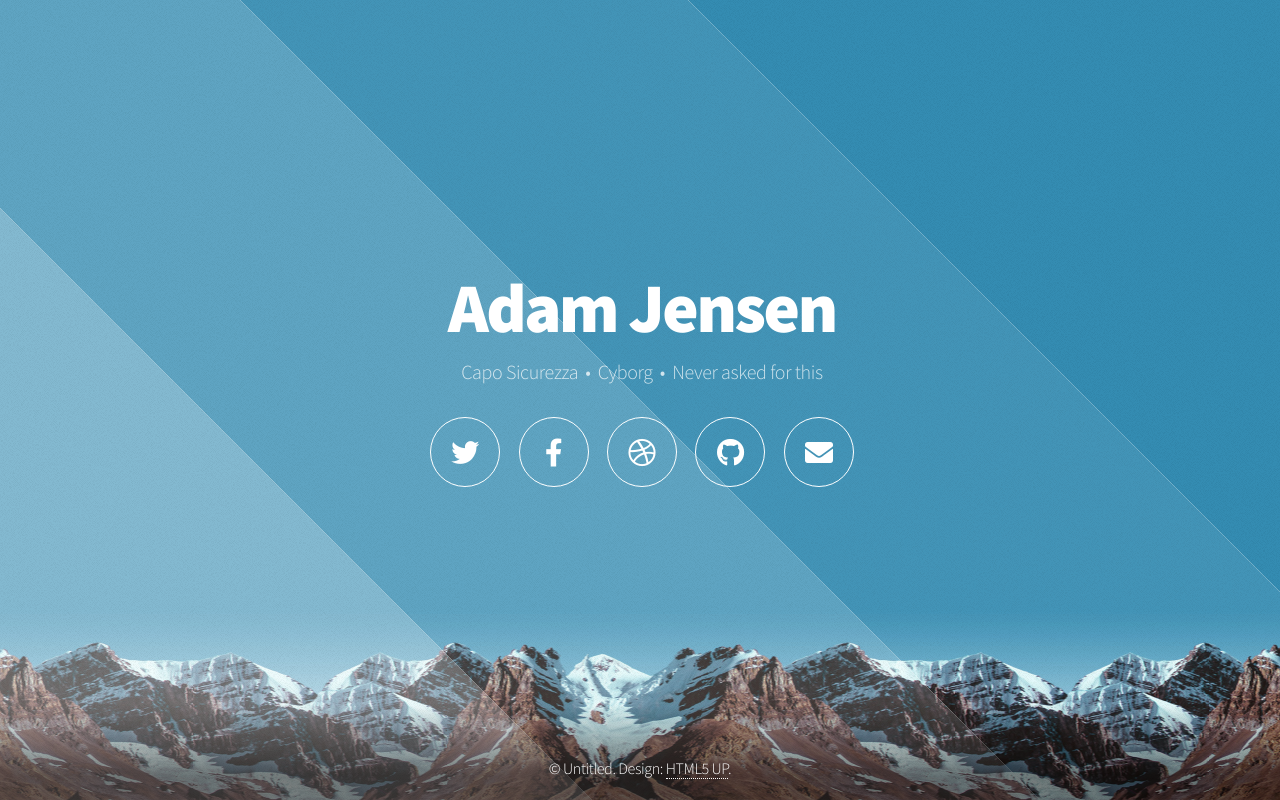
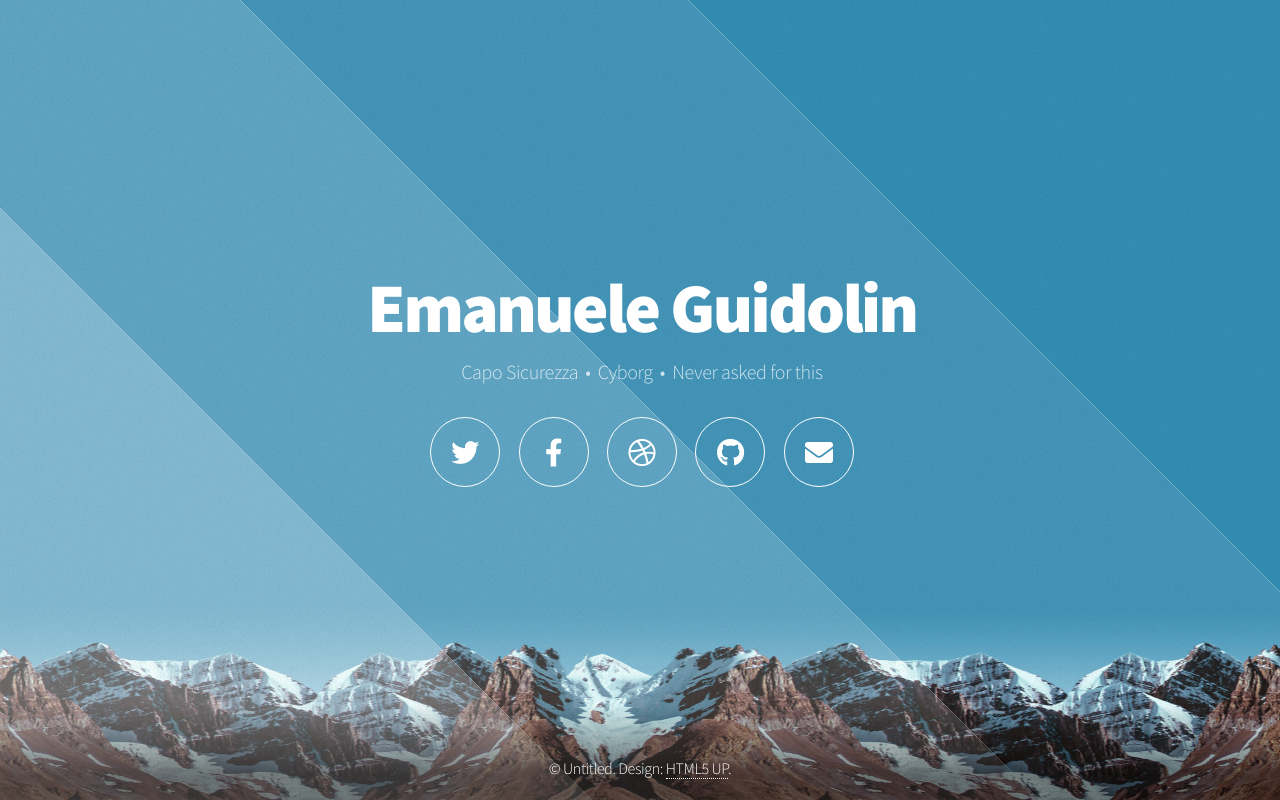
Before and after one commit to leonardoprevato/areal-template, a plain HTML site: page index.html in a window 1280 px wide. Drawn offline with Linux system fonts and the light colour scheme.

Commit message:
Update index.html

```diff
--- a/index.html
+++ b/index.html
@@ -20,7 +20,7 @@
 
 				<!-- Header -->
 					<header id="header">
-						<h1>Adam Jensen</h1>
+						<h1>Emanuele Guidolin</h1>
 						<p>Capo Sicurezza &nbsp;&bull;&nbsp; Cyborg &nbsp;&bull;&nbsp; Never asked for this</p>
 						<nav>
 							<ul>
```
